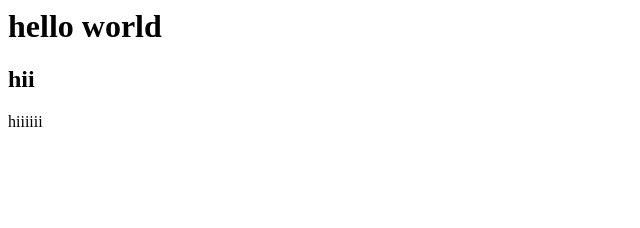
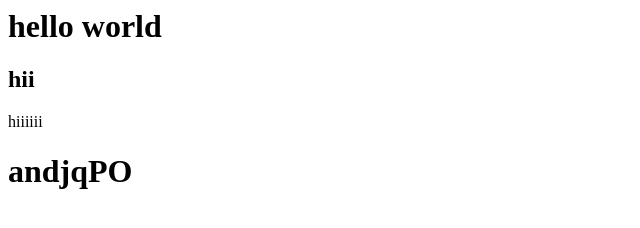
Before and after one commit to kusuma98/anju, a plain HTML site: page index.html in a window 1280 px wide. Shown: the whole page, without its empty margins (0-640 px from the left). Drawn offline with Linux system fonts and the light colour scheme.

Commit message:
index.html h1 tag

```diff
--- a/index.html
+++ b/index.html
@@ -1,3 +1,4 @@
 <h1> hello world</h1>
 <h2> hii</h2>
 <p> hiiiiii</p>
+<h1>andjqPO</h1>
```
